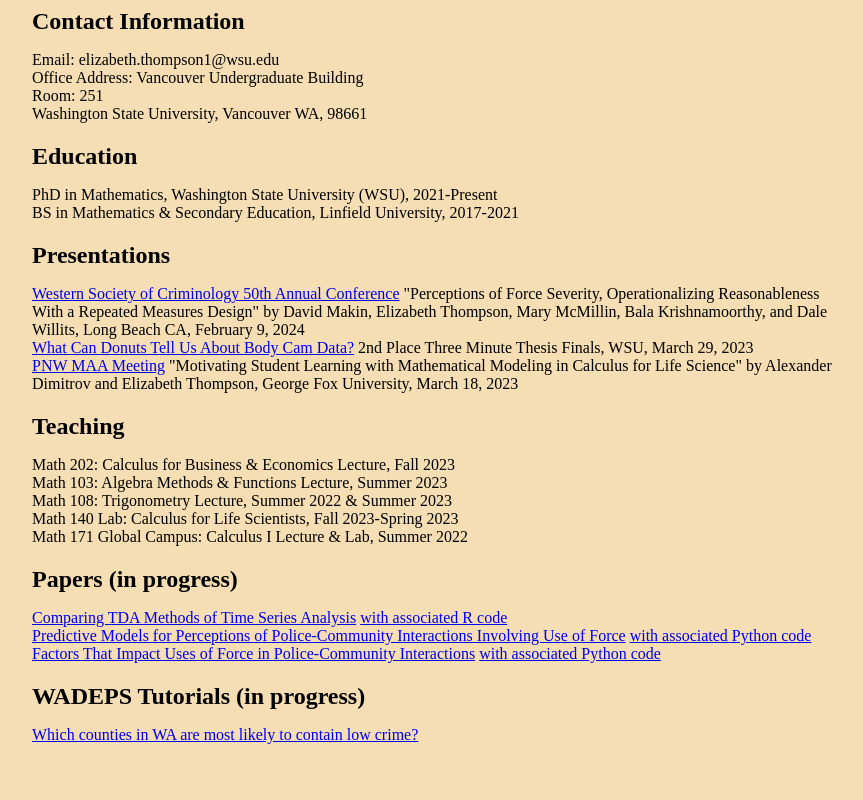
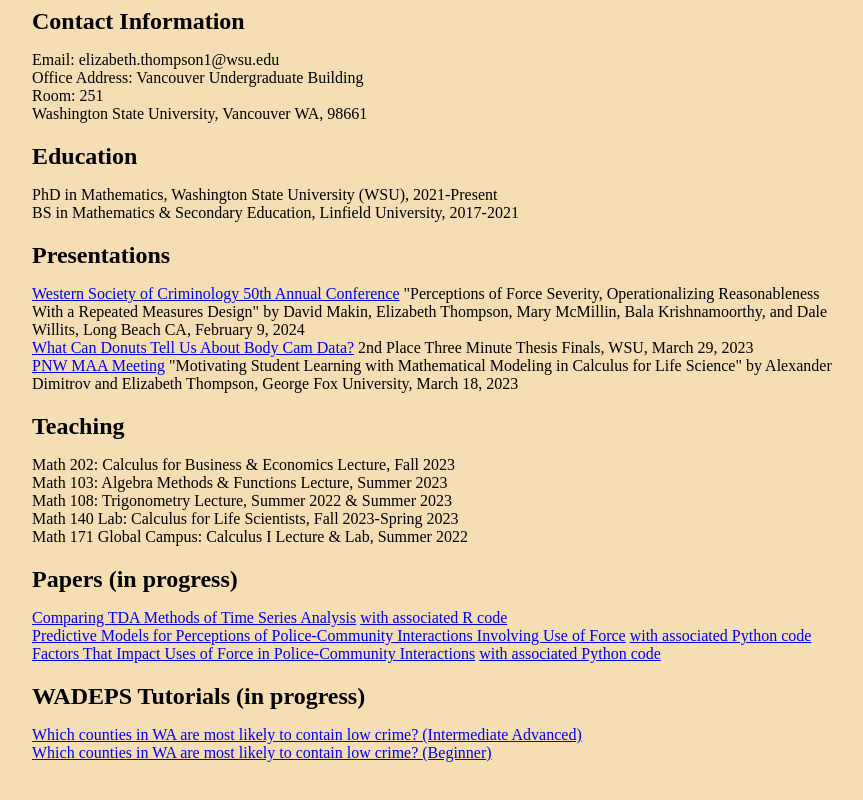
Before and after one commit to ElizabethThompson98/ElizabethThompson98.github.io, a plain HTML site: page index.html in a window 1280 px wide. Shown: the part 473-1273 px from the top of the page, without its empty margins (208-1071 px from the left). Drawn offline with Linux system fonts and the light colour scheme.

Commit message:
Update index.html

```diff
--- a/index.html
+++ b/index.html
@@ -115,7 +115,8 @@
         <!-- WADEPS Tutorials -->
         <h2>WADEPS Tutorials (in progress)</h2>
         <ul>
-            <li><a href="WADEPS_Tutorial_Public_Classification.html", target="_blank">Which counties in WA are most likely to contain low crime?</a></li>
+            <li><a href="WADEPS_Tutorial_Public_Classification.html", target="_blank">Which counties in WA are most likely to contain low crime? (Intermediate Advanced) </a></li>
+            <li><a href="WADEPS_Tutorial_Public_Classification_Beginner.html",target="_blank"> Which counties in WA are most likely to contain low crime? (Beginner)</a></li>
         </ul>
     </div>
 </div>
```
